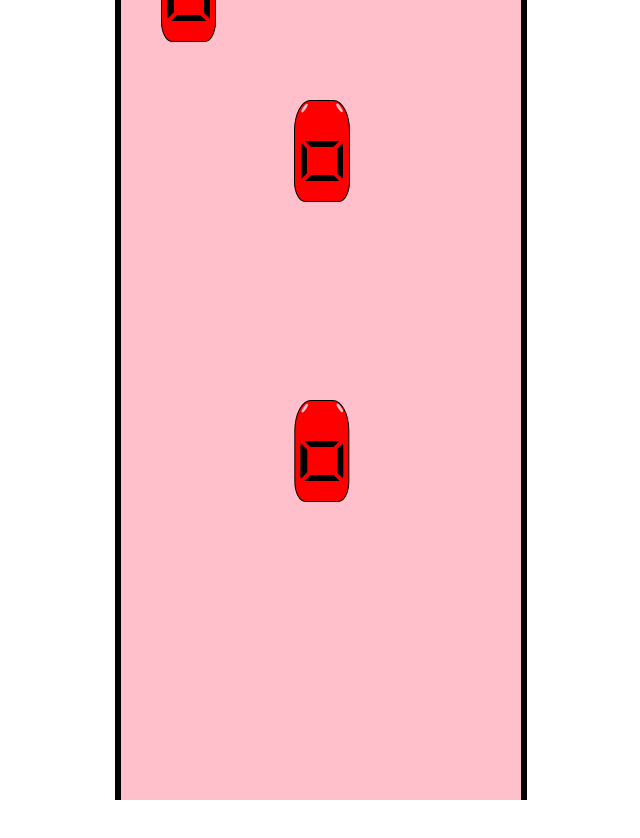
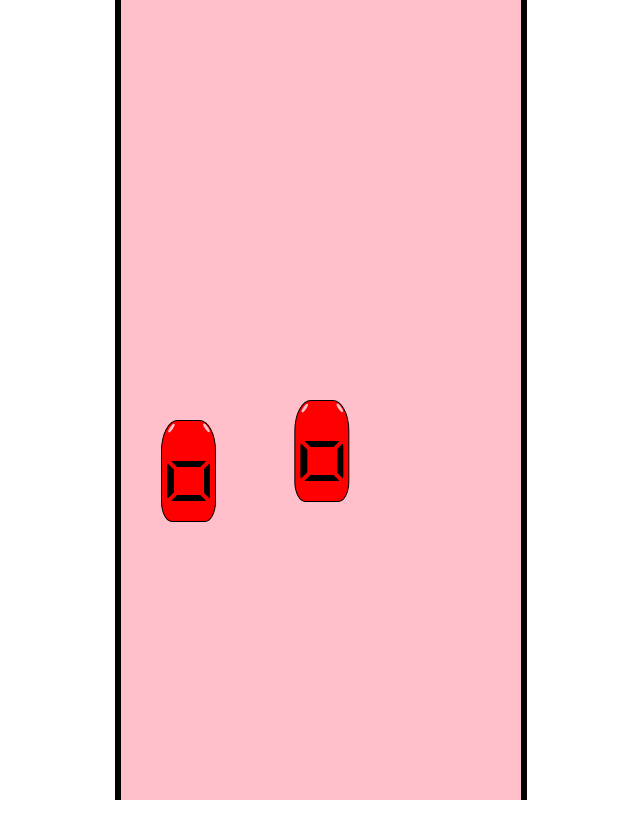
Before and after one commit to martijnvanginkel/car-avoider, a React (Create React App) app: page / in a window 1280 px wide. Shown: the top 838 px of the page, without its empty margins (319-959 px from the left). Built offline with nearby package versions, Linux system fonts and the light colour scheme.

Commit message:
refactor: got working version of setTimeout useeffect working for one lane

```diff
--- a/src/useTrafficSpawner.ts
+++ b/src/useTrafficSpawner.ts
@@ -19,6 +19,7 @@
 
 interface LaneStatus {
     occupied: boolean
+    speed: number
 }
 
 function useTrafficSpawner() {
@@ -26,22 +27,32 @@
     const [trafficObjects, setTrafficObjects] = useState<TrafficObject[]>(initialTrafficState)
     const trafficRef = useRef(initialTrafficState)
 
-    const [lanes, setLanes] = useState<Lanes>({
-        [Position.left]: { occupied: false },
-        [Position.center]: { occupied: false },
-        [Position.right]: { occupied: false }
+    const initialLanesState: Lanes = {
+        [Position.left]: { occupied: false, speed: 0 },
+        [Position.center]: { occupied: false, speed: 0 },
+        [Position.right]: { occupied: false, speed: 0 }
+    }
+    const [lanes, setLanes] = useState<Lanes>(initialLanesState)
+    const lanesRef = useRef(initialLanesState)
+
+    const [spawnHistory, setSpawnHistory] = useState<any>({
+        [Position.left]: { speed: 0 },
+        [Position.center]: { speed: 0 },
+        [Position.right]: { speed: 0 }
     })
+
+    const [lastSpawn, setLastSpawn] = useState<any>({ [Position.left]: 0, [Position.right]: 1 })
 
     const isGameOver = useGameOver()
     const position: Position = usePlayerPosition()
 
     function getRandomSpawnTime() {
-        const randomNumber = Math.floor(Math.random() * 6) + 4
+        const randomNumber = Math.floor(Math.random() * 4) + 2
         return randomNumber * 1000
     }
 
     function getRandomSpeed() {
-        return Math.floor(Math.random() * 11) + 9
+        return Math.floor(Math.random() * 11) + 7
     }
 
     useEffect(() => {
@@ -49,41 +60,92 @@
     })
 
     useEffect(() => {
-        if (isGameOver) {
-            return
+
+        const getSpeedNotSameAsLast = () => {
+            let speed = getRandomSpeed()
+            while (speed === lastSpawn[Position.left].speed) {
+                speed = getRandomSpeed()
+            }
+            return speed
         }
 
-        const interval = setInterval(() => {
-            const { positionOne, positionTwo } = getTwoRandomPositions()
-            const id1 = getUniqueId()
-            const id2 = getUniqueId()
+        const speed = getSpeedNotSameAsLast()
+        console.log(speed)
 
-            const object1 = {
-                id: id1,
-                position: positionOne,
-                speed: getRandomSpeed()
-            }
-
-            const object2 = {
-                id: id2,
-                position: positionTwo,
-                speed: getRandomSpeed()
-            }
-
+        const id = getUniqueId()
+        console.log('use effect')
+        const timer = setTimeout(() => {
             setTrafficObjects([...trafficRef.current,
-                object1,
-                object2
+                {
+                    id: id,
+                    position: Position.left,
+                    speed: 5
+                }
             ])
 
-        }, getRandomSpawnTime())
-        return () => clearInterval(interval)
-    }, [isGameOver])
+            setLastSpawn({ [Position.left]: speed, [Position.right]: lastSpawn[Position.right] })
+
+        }, 5000)
+
+
+        return () => clearTimeout(timer)
+
+    }, [lastSpawn[Position.left]])
+
+    // have an useEffect for every Lane, then have it all have its own setTimeout and it will calculate it's own timeout based on what it previously was if its set at all
+
+//    useEffect(() => {
+//        if (isGameOver) {
+//            return
+//        }
+//
+//        // als speed 10 is van de eerste en speed 5 van de tweede, dan hitten ze elkaar in het midden van de lane
+//        // wanneer de eerste speed 10 is, moet de tweede met speed 5 minimaal 5 wachten
+//        // wanneer de eerste speed 11 is en de tweede speed 8, moet de tweede minimaal 3 wachten
+//        // dus vorige speed - huidige speed = minimale spawn tijd
+//        const { positionOne, positionTwo } = getTwoRandomPositions()
+//
+//        const timer = setTimeout(() => {
+//            const id1 = getUniqueId()
+//            const id2 = getUniqueId()
+//
+//            const object1 = {
+//                id: id1,
+//                position: Position.left,
+//                speed: 10
+//            }
+//
+//            const object2 = {
+//                id: id2,
+//                position: Position.left,
+//                speed: 6
+//            }
+//
+//            setTrafficObjects([...trafficRef.current,
+//                object1,
+//                object2
+//            ])
+//
+//            setSpawnHistory(prev => prev + 1)
+//
+//        }, 5000) // getRandomSpawnTime
+//        return () => clearTimeout(timer)
+//    }, [spawnHistory, isGameOver])
+    //
+    function setLaneSpeed(lane: Position, speed: number) {
+        setLanes(prevState => {
+            return {
+                ...prevState,
+                [Position[lane]]: { occupied: lanes[Position[lane]].occupied, speed: speed }
+            }
+        })
+    }
 
     function setLaneOccupied(lane: Position, occupied: boolean) {
         setLanes(prevState => {
             return {
                 ...prevState,
-                [Position[lane]]: { occupied: occupied }
+                [Position[lane]]: { occupied: occupied, speed: lanes[Position[lane]].speed }
             }
         })
     }
```
